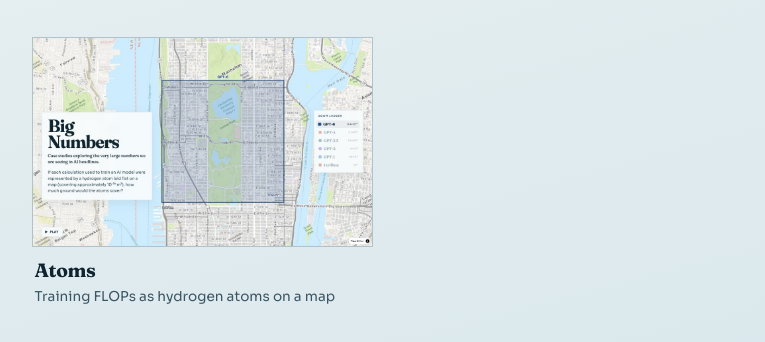
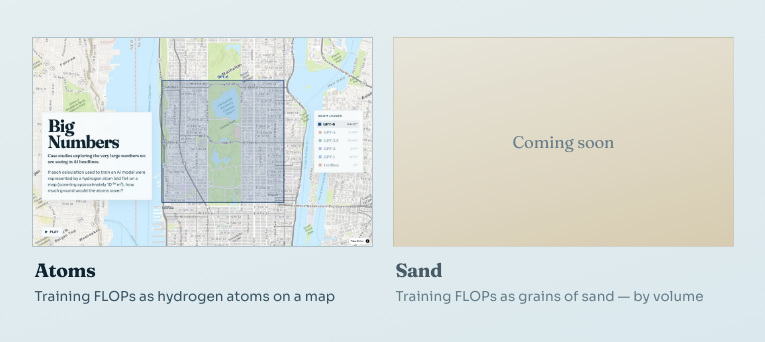
Before and after one commit to capricec/BigNumbers, a website built with Vite: page index.html in a window 1280 px wide. Shown: the part 190-532 px from the top of the page, without its empty margins (32-797 px from the left). Built offline with nearby package versions, Linux system fonts and the light colour scheme.

Commit message:
getting ready for monday

```diff
--- a/index.html
+++ b/index.html
@@ -50,21 +50,28 @@
         margin: 0;
         padding: 0;
         display: grid;
-        grid-template-columns: minmax(0, 341px);
+        grid-template-columns: repeat(2, minmax(0, 341px));
         gap: 1.25rem;
         align-items: start;
       }
-      a {
+      @media (max-width: 720px) {
+        ul {
+          grid-template-columns: minmax(0, 341px);
+        }
+      }
+      .story {
         display: grid;
         gap: 0.7rem;
         color: var(--ink);
+      }
+      a.story {
         text-decoration: none;
         transition: transform 0.2s ease;
       }
-      a:hover {
+      a.story:hover {
         transform: translateY(-2px);
       }
-      a img {
+      .story__media {
         display: block;
         width: 341px;
         max-width: 100%;
@@ -74,29 +81,33 @@
         border: 1px solid rgba(15, 36, 48, 0.1);
         background: #c5d5dc;
       }
-      a .meta {
+      .story__media--soon {
+        display: grid;
+        place-items: center;
+        background: linear-gradient(165deg, #ebe4d4 0%, #d5c19a 100%);
+        color: var(--ink-soft);
+        font-family: var(--font-display);
+        font-size: 1.05rem;
+        font-weight: 500;
+        letter-spacing: -0.01em;
+      }
+      .story--soon {
+        opacity: 0.72;
+        cursor: default;
+      }
+      .story__meta {
         padding: 0 0.15rem 0.35rem;
       }
-      a strong {
+      .story strong {
         display: block;
         font-family: var(--font-display);
         font-size: 1.2rem;
         margin-bottom: 0.2rem;
         letter-spacing: -0.02em;
       }
-      a span {
+      .story span {
         color: var(--ink-soft);
         font-size: 0.85rem;
-      }
-      a.story--plain {
-        min-height: calc(341px * 628 / 1024);
-        padding: 1rem 1.15rem;
-        background: rgba(248, 252, 253, 0.92);
-        border: 1px solid rgba(15, 36, 48, 0.1);
-        align-content: end;
-      }
-      a.story--plain:hover {
-        border-color: rgba(15, 36, 48, 0.22);
       }
     </style>
   </head>
@@ -108,19 +119,31 @@
     </p>
     <ul>
       <li>
-        <a href="./atoms/">
+        <a class="story" href="./atoms/">
           <img
+            class="story__media"
             src="./media/hub/atoms.jpg"
             alt="Atoms story — GPT-6 atom square over Central Park"
             width="341"
             height="209"
           />
-          <div class="meta">
+          <div class="story__meta">
             <strong>Atoms</strong>
             <span>Training FLOPs as hydrogen atoms on a map</span>
           </div>
         </a>
       </li>
+      <li>
+        <div class="story story--soon" aria-disabled="true">
+          <div class="story__media story__media--soon" aria-hidden="true">
+            Coming soon
+          </div>
+          <div class="story__meta">
+            <strong>Sand</strong>
+            <span>Training FLOPs as grains of sand — by volume</span>
+          </div>
+        </div>
+      </li>
     </ul>
   </body>
 </html>
```
